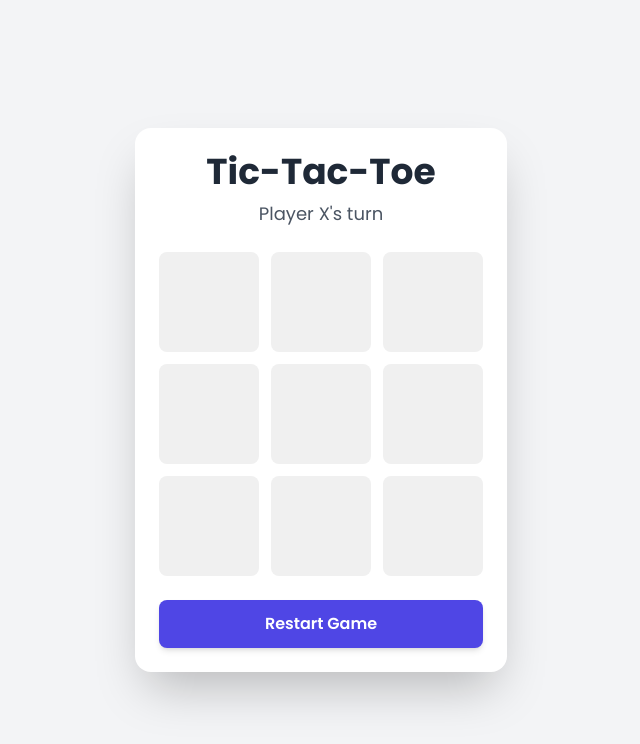
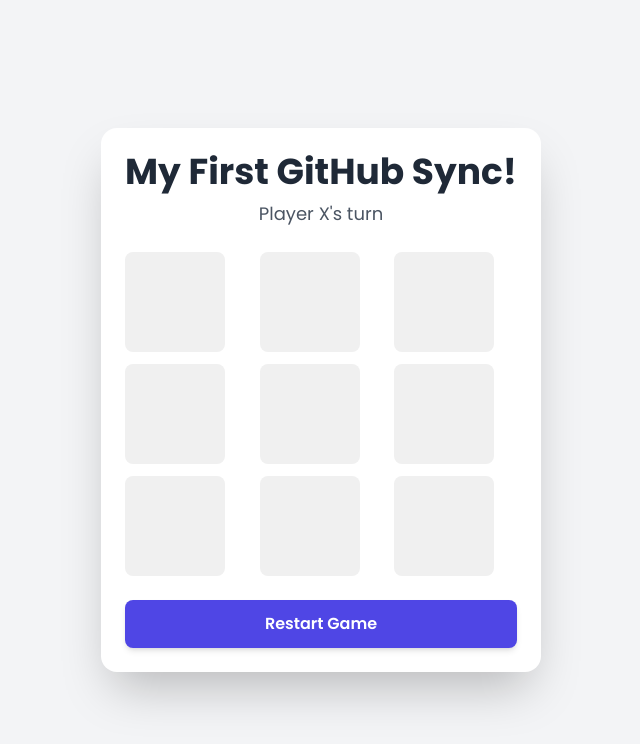
Before and after one commit to sunnysjamil/tic-tac-toe-game, a plain HTML site: page index.html in a window 1280 px wide. Shown: the whole page, without its empty margins (319-959 px from the left). Drawn offline with nearby package versions, Linux system fonts and the light colour scheme.

Commit message:
Renamed tictactoe.html to index.html

```diff
--- a/tictactoe.html
+++ b/index.html
@@ -49,7 +49,7 @@
 <body class="bg-gray-100 flex items-center justify-center min-h-screen">
 
     <div class="text-center p-6 bg-white rounded-2xl shadow-2xl max-w-md mx-auto">
-        <h1 class="text-4xl font-bold text-gray-800 mb-2">Tic-Tac-Toe</h1>
+        <h1 class="text-4xl font-bold text-gray-800 mb-2">My First GitHub Sync!</h1>
         <p id="status" class="text-lg text-gray-600 mb-6 h-7 transition-all duration-300">Player X's turn</p>
 
         <!-- Game Board -->
```
